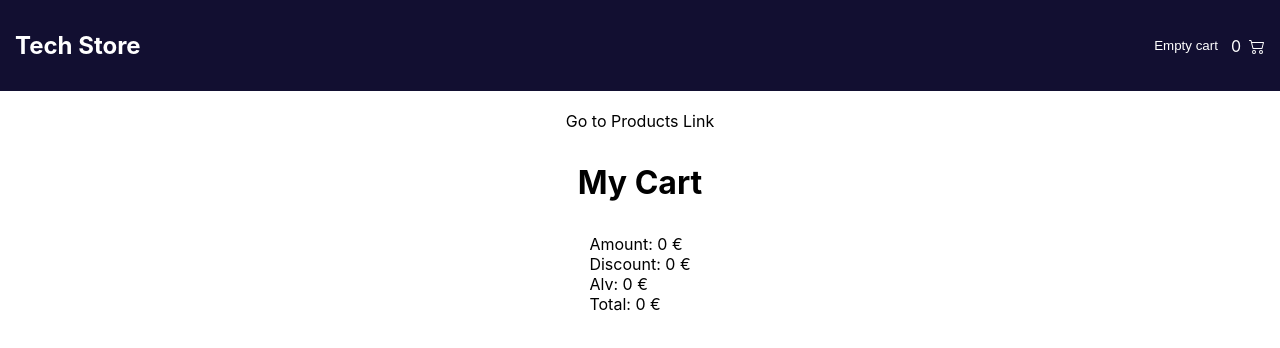
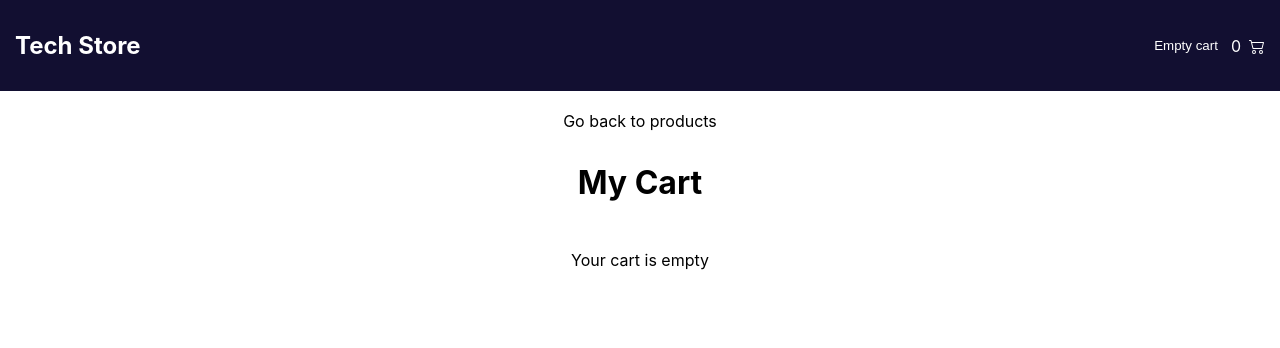
Before and after one commit to juusorutanen/redux-saga-exercise, a React (Create React App) app: page /cart in a window 1280 px wide. Shown: the top 348 px of the page. Built offline with nearby package versions, Linux system fonts and the light colour scheme.

Commit message:
add conditional rendering to cart

```diff
--- a/src/components/Cart.js
+++ b/src/components/Cart.js
@@ -16,22 +16,23 @@ const Cart = () => {
     const calculatedTax = calculatedAmount * taxRate;
     setTax(calculatedTax);
 
-    // Calculate total (amount already includes tax)
     const calculatedTotal = calculatedAmount;
     setTotal(calculatedTotal);
   }, [cartData]);
   return (
     <div className="cart-page">
-      <Link to="/">Go to Products Link</Link>
+      <Link to="/">Go back to products</Link>
       <div className="cart-header">My Cart</div>
       <div className="cart-page-container">
+        {cartData.length > 0 ? (
+          <>
         <div className="cart-info-container">
             {cartData.map((item, index) =>
                 <div className="cart-item" key={index}>
                     <img src={item.thumbnail} alt={item.title}/>
                     <div className="cart-details">
                         <h1>{item.brand} {item.title}</h1>
-                        <p>{item.price}</p>
+                        <p>{item.price} €</p>
                     </div>
                 </div>
             )}
@@ -42,7 +43,11 @@ const Cart = () => {
             <div className="cart-price"><span>Alv: </span><span>{tax} €</span></div>
             <div className="cart-price"><span>Total: </span><span>{total} €</span></div>
         </div>
-      </div>
+      </>
+        ) : (
+        <p>Your cart is empty</p>
+        )}
+        </div>
     </div>
   );
 };
```
